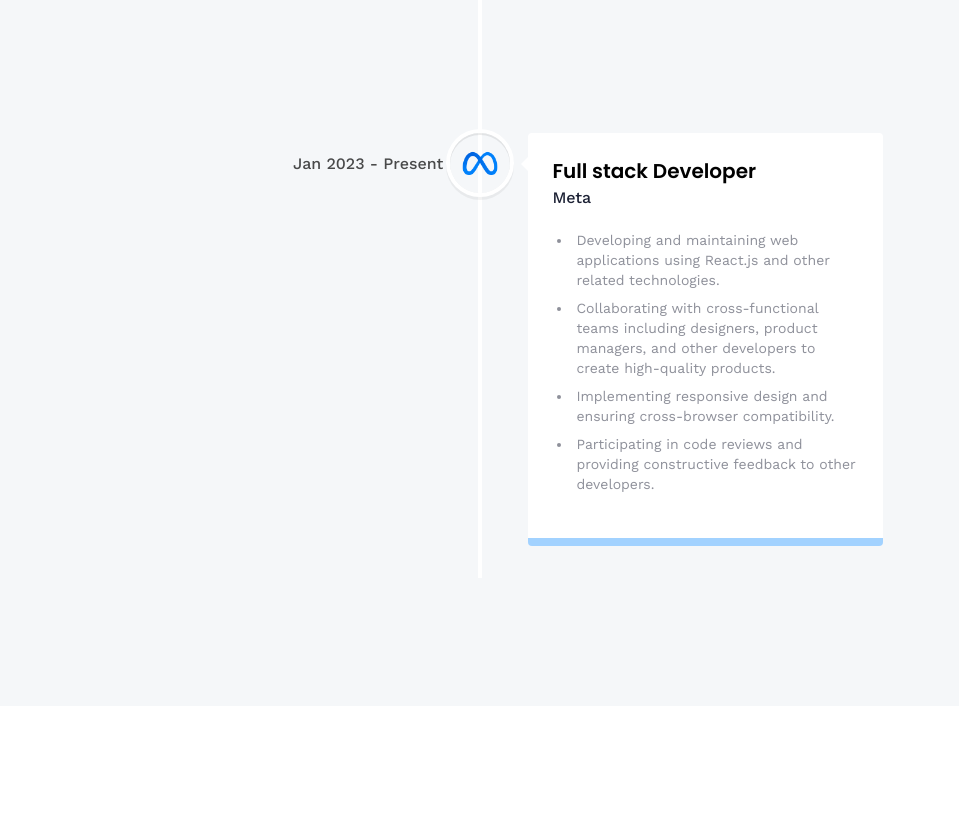
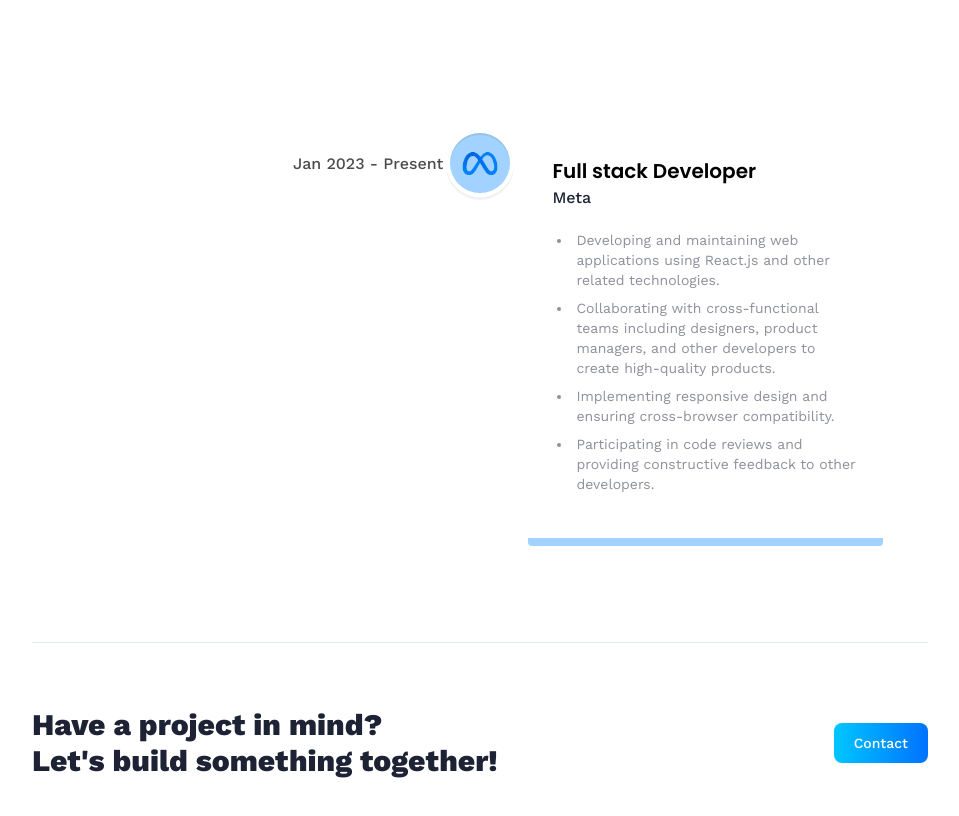
Before and after one commit to jmgrd98/3d-portfolio-REAL, a React (Vite) app: page /about in a window 1280 px wide. Shown: the part 2300-3116 px from the top of the page, without its empty margins (160-1119 px from the left). Before the commit the page ends 3006 px from the top, so only its background shows below. Built offline with nearby package versions, Linux system fonts and the light colour scheme.

Commit message:
projects page

```diff
--- a/src/App.jsx
+++ b/src/App.jsx
@@ -7,7 +7,7 @@ import Contact from './pages/Contact';
 
 const App = () => {
   return (
-    <main className='bg-slate-300/20'>
+    <main className='bg-slate-300/20 h-[100vh]'>
         <Router>
             <Navbar/>
             <Routes>
--- /dev/null
+++ b/src/components/CTA.jsx
@@ -0,0 +1,15 @@
+import React from 'react'
+import { Link } from 'react-router-dom'
+
+const CTA = () => {
+  return (
+    <section className='cta'>
+        <p className='cta-text'>Have a project in mind? <br className='sm:block hidden'/>
+            Let's build something together!
+        </p>
+        <Link to={'/contact'} className='btn'>Contact</Link>
+    </section>
+  )
+}
+
+export default CTA
--- a/src/models/Island.jsx
+++ b/src/models/Island.jsx
@@ -65,9 +65,11 @@ const Island = ({isRotating, setIsRotating, setCurrentStage, ...props}) => {
         if(e.key === "ArrowLeft") {
             if(!isRotating) setIsRotating(true);
             islandRef.current.rotation.y += 0.01 * Math.PI;
+            rotationSpeed.current = 0.0125;
         } else if (e.key === "ArrowRight") {
             if(!isRotating) setIsRotating(true);
             islandRef.current.rotation.y -= 0.01 * Math.PI;
+            rotationSpeed.current = -0.0125;
         }
     }
 
--- a/src/pages/About.jsx
+++ b/src/pages/About.jsx
@@ -2,6 +2,7 @@ import React from 'react'
 import { skills, experiences } from '../constants'
 import { VerticalTimeline, VerticalTimelineElement }  from 'react-vertical-timeline-component';
 import 'react-vertical-timeline-component/style.min.css';
+import CTA from '../components/CTA';
 
 const About = () => {
   return (
@@ -54,6 +55,7 @@ const About = () => {
                           className='w-[60%] h-[60%] object-contain'
                         />
                       </div>}
+                      iconStyle={{background: experience.iconBg}}
                       contentStyle={{
                         borderBottom: '8px',
                         borderStyle: 'solid',
@@ -81,6 +83,10 @@ const About = () => {
                 </VerticalTimeline>
             </div>
       </div>
+
+      <hr className='border-slate-200' />
+
+      <CTA />
     </section>
   )
 }
--- a/src/pages/Home.jsx
+++ b/src/pages/Home.jsx
@@ -71,8 +71,8 @@ const Home = () => {
                         setCurrentStage={setCurrentStage}
                     />
                     <Plane
-                        planeScale={planeScale}
-                        planePosition={planePosition}
+                        scale={planeScale}
+                        position={planePosition}
                         isRotating={isRotating}
                         rotation={[0, 20, 0]}
                     />
--- a/src/pages/Projects.jsx
+++ b/src/pages/Projects.jsx
@@ -1,8 +1,30 @@
-import React from 'react'
+import { projects } from '../constants'
 
 const Projects = () => {
   return (
-    <div>Projects</div>
+    <section className='max-container'>
+    <h1 className='head-text'>
+      My <span className='blue-gradient_text font-semibold drop-shadow'>Projects</span>
+    </h1>
+
+    <div className='mt-5 flex flex-col gap-3 text-slate-500'>
+      <p>I've embarked on numerous projects throughout the years, but these are the ones I hold closest to my heart</p>
+    </div>
+
+
+    <div className='flex flex-wrap my-20 gap-16'>
+      {projects.map((project) => (
+        <div className='lg:w-[400px] w-full' key={project.name}>
+          <div>
+            <div className={`btn-back rounded-xl ${project.theme}`} />
+            <div>
+              <img src={project.iconUrl} alt='Project Icon' className='w-1/2 h-1/2 object-contain'/>
+            </div>
+          </div>
+        </div>
+      ))}
+    </div>
+    </section>
   )
 }
 
```
